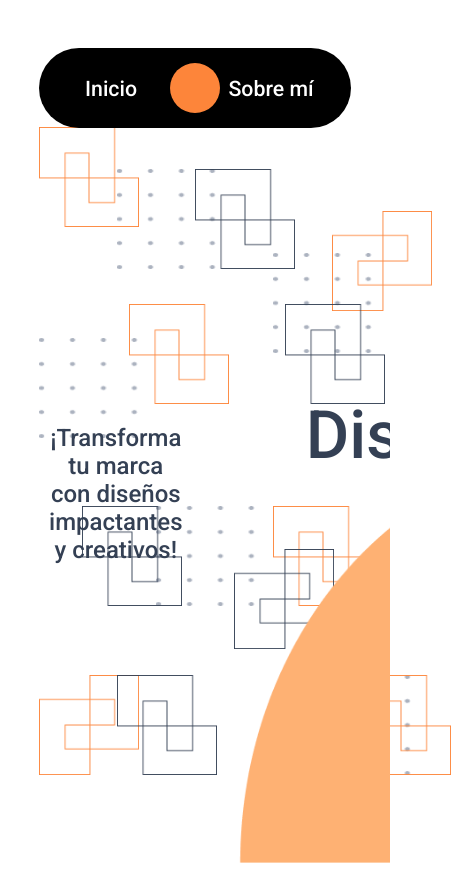
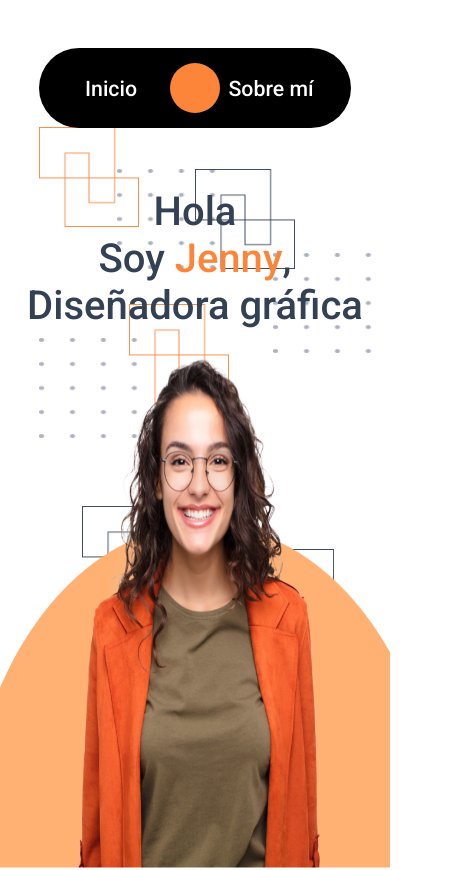
Before and after one commit to fabiangzvo/user-profile, a Next.js app: page / in a window 390 px wide. Shown: the top 870 px of the page, 451 px wide, since content can reach past the window. Built offline with nearby package versions, Linux system fonts and the light colour scheme.

Commit message:
add responsive design in home

```diff
--- a/src/app/globals.css
+++ b/src/app/globals.css
@@ -18,6 +18,7 @@
 html,
 body {
   max-width: 100vw;
+  min-width: 300px;
   overflow-x: hidden;
 }
 
--- a/src/components/home/index.tsx
+++ b/src/components/home/index.tsx
@@ -20,7 +20,14 @@ function Home(): JSX.Element {
           </span>
           <p className={styles.title}>Diseñadora gráfica</p>
         </div>
-        <Image src="/user.png" alt="user" width={900} height={700} />
+        <Image
+          src="/user.png"
+          alt="user"
+          width={0}
+          height={0}
+          sizes="100vw"
+          className={styles.imageUser}
+        />
       </div>
       <div className={styles.rightContent}>
         <Image src="/star.png" alt="user" width={200} height={40} />
--- a/src/components/home/styles.module.css
+++ b/src/components/home/styles.module.css
@@ -4,16 +4,12 @@
     display: flex;
     align-items: center;
     justify-content: space-between;
-    padding: 3rem 6rem 0rem 6rem;
+    padding: 3% 6% 0em 6%;
     min-height: 100vh;
-}
 
-.image {
-    height: 100%;
-    display: flex;
-    align-items: end;
-    justify-content: center;
-    position: relative;
+    @media (max-width: 1024px) {
+        flex-direction: column;
+    }
 }
 
 .content {
@@ -23,26 +19,18 @@
     text-align: center;
     font-size: 18pt;
     color: var(--font-secondary);
+
+    @media (max-width: 1024px) {
+        display: none;
+    }
 }
 
-.titleContainer {
-    position: absolute;
-    top: 9rem;
+.image {
+    height: 100%;
     display: flex;
-    flex-direction: column;
-    align-items: center;
-    z-index: -1;
-}
-
-.title {
-    font-weight: 500;
-    font-size: 50pt;
-    display: flex;
-    color: var(--font-secondary);
-}
-
-.name {
-    color: var(--primary);
+    align-items: end;
+    justify-content: center;
+    position: relative;
 }
 
 .rightContent {
@@ -54,4 +42,49 @@
     text-align: center;
     font-size: 18pt;
     color: var(--font-secondary);
+
+    @media (max-width: 1024px) {
+        display: none;
+    }
 }
+
+.titleContainer {
+    position: absolute;
+    top: 9em;
+    display: flex;
+    flex-direction: column;
+    align-items: center;
+    z-index: -1;
+
+    @media (max-width: 1024px) {
+        top: 8em;
+        flex-wrap: wrap;
+    }
+}
+
+.title {
+    font-weight: 500;
+    font-size: 50pt;
+    display: flex;
+    color: var(--font-secondary);
+
+    @media (max-width: 640px) {
+        font-size: 30pt;
+    }
+}
+
+.name {
+    color: var(--primary);
+}
+
+.imageUser {
+    width: 70%;
+    height: 70%;
+    min-width: 600px;
+    min-height: 400px;
+
+    @media (max-width: 1024px) {
+        width: 90%;
+        height: 70%;
+    }
+}
--- a/src/components/homeBackground/index.tsx
+++ b/src/components/homeBackground/index.tsx
@@ -54,11 +54,11 @@ function HomeBackground(): JSX.Element {
   }, []);
 
   return (
-    <>
+    <div className={styles.container}>
       {points}
       {primaryRectangles}
       {secondaryRectangles}
-    </>
+    </div>
   );
 }
 
--- a/src/components/homeBackground/styles.module.css
+++ b/src/components/homeBackground/styles.module.css
@@ -17,6 +17,9 @@
     z-index: -1;
     top: 80vh;
     left: 80vw;
+    @media (max-width: 640px) {
+            display: none;
+        }
 }
 
 .point4 {
@@ -55,6 +58,9 @@
     top: 80vh;
     left: 90vw;
     transform: rotate(90deg);
+@media (max-width: 640px) {
+        display: none;
+    }
 }
 
 .primaryRectangle4 {
@@ -62,6 +68,9 @@
     z-index: -1;
     top: 25vh;
     left: 85vw;
+@media (max-width: 640px) {
+        display: none;
+    }
 }
 
 .primaryRectangle5 {
@@ -69,6 +78,9 @@
     z-index: -1;
     top: 80vh;
     left: 10vw;
+@media (max-width: 640px) {
+        display: none;
+    }
 }
 
 .primaryRectangle6 {
@@ -77,6 +89,9 @@
     top: 60vh;
     left: 70vw;
     transform: rotate(90deg);
+@media (max-width: 640px) {
+        display: none;
+    }
 }
 
 .secondaryRectangle1 {
@@ -108,6 +123,9 @@
     top: 80vh;
     left: 30vw;
     transform: rotate(90deg);
+@media (max-width: 640px) {
+        display: none;
+    }
 }
 
 .secondaryRectangle5 {
@@ -116,4 +134,11 @@
     top: 36vh;
     left: 73vw;
     transform: rotate(90deg);
+@media (max-width: 640px) {
+        display: none;
+    }
 }
+
+.container {
+    display: block;
+}
```
